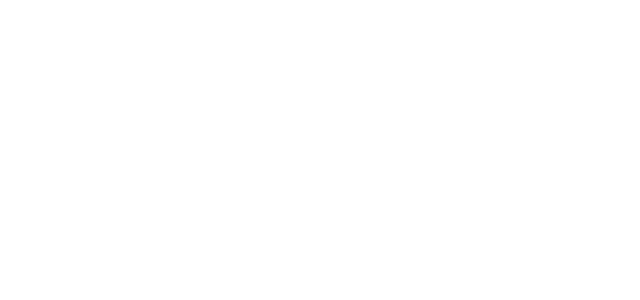
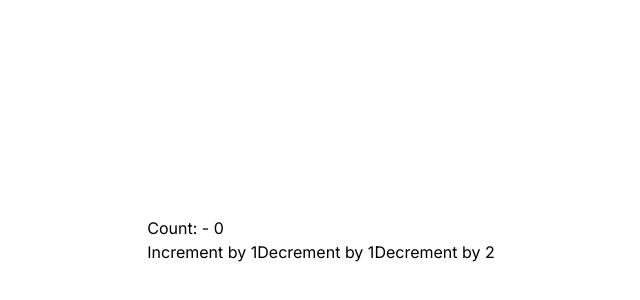
Before and after one commit to Shahriyar-Hosen/Proactive-Muslim, a Next.js app: page / in a window 1280 px wide. Shown: the part 160-460 px from the top of the page, without its empty margins (319-959 px from the left). Built offline with nearby package versions, Linux system fonts and the light colour scheme.

Commit message:
restore done

```diff
--- a/src/app/layout.tsx
+++ b/src/app/layout.tsx
@@ -5,6 +5,7 @@
 import { Inter } from "next/font/google";
 import { FC, PropsWithChildren } from "react";
 
+import { ReduxProviders } from "@/redux/Providers";
 import "./globals.css";
 
 const inter = Inter({ subsets: ["latin"] });
@@ -18,11 +19,11 @@
   <ClerkProvider>
     <html lang="en">
       <body className={inter.className}>
-        {/* <ReduxProviders> */}
-        {children}
-        <Analytics />
-        <SpeedInsights />
-        {/* </ReduxProviders> */}
+        <ReduxProviders>
+          {children}
+          <Analytics />
+          <SpeedInsights />
+        </ReduxProviders>
       </body>
     </html>
   </ClerkProvider>
--- a/src/components/Counter.tsx
+++ b/src/components/Counter.tsx
@@ -1,20 +1,20 @@
 "use client";
 
-// import { decrement, increment, incrementByAmount } from "@/redux/features";
-// import { useAppDispatch, useAppSelector } from "@/redux/hooks";
+import { decrement, increment, incrementByAmount } from "@/redux/features";
+import { useAppDispatch, useAppSelector } from "@/redux/hooks";
 import { FC } from "react";
 
 export const Counter: FC = () => {
-  // const count = useAppSelector((state) => state.counter.value);
-  // const dispatch = useAppDispatch();
+  const count = useAppSelector((state) => state.counter.value);
+  const dispatch = useAppDispatch();
   return (
     <section>
-      {/* <h1>Count: - {count}</h1>
+      <h1>Count: - {count}</h1>
       <button onClick={() => dispatch(increment())}>Increment by 1</button>
       <button onClick={() => dispatch(decrement())}>Decrement by 1</button>
       <button onClick={() => dispatch(incrementByAmount(2))}>
         Decrement by 2
-      </button> */}
+      </button>
     </section>
   );
 };
--- /dev/null
+++ b/src/redux/Providers.tsx
@@ -0,0 +1,9 @@
+"use client";
+
+import { FC, PropsWithChildren } from "react";
+import { Provider } from "react-redux";
+import { store } from "./store";
+
+export const ReduxProviders: FC<PropsWithChildren> = ({ children }) => (
+  <Provider store={store}> {children} </Provider>
+);
--- /dev/null
+++ b/src/redux/features/counter/counterSlices.ts
@@ -0,0 +1,30 @@
+"use client";
+
+import { createSlice } from "@reduxjs/toolkit";
+
+export interface ICounterState {
+  value: number;
+}
+
+const initialState: ICounterState = {
+  value: 0,
+};
+
+export const counterSlice = createSlice({
+  name: "counter",
+  initialState,
+  reducers: {
+    increment: (state) => {
+      state.value += 1;
+    },
+    decrement: (state) => {
+      state.value -= 1;
+    },
+    incrementByAmount: (state, action) => {
+      state.value += action.payload;
+    },
+  },
+});
+
+export const { increment, decrement, incrementByAmount } = counterSlice.actions;
+export const counterReducer = counterSlice.reducer;
--- /dev/null
+++ b/src/redux/features/index.ts
@@ -0,0 +1,3 @@
+"use client";
+
+export * from "./counter/counterSlices";
--- /dev/null
+++ b/src/redux/hooks.ts
@@ -0,0 +1,8 @@
+"use client";
+
+import { TypedUseSelectorHook, useDispatch, useSelector } from "react-redux";
+import type { RootState, AppDispatch } from "./store";
+
+// Use throughout your app instead of plain `useDispatch` and `useSelector`
+export const useAppDispatch = () => useDispatch<AppDispatch>();
+export const useAppSelector: TypedUseSelectorHook<RootState> = useSelector;
--- /dev/null
+++ b/src/redux/store.ts
@@ -0,0 +1,19 @@
+"use client";
+
+import { Action, ThunkAction, configureStore } from "@reduxjs/toolkit";
+import { counterReducer } from "./features";
+
+export const store = configureStore({
+  reducer: {
+    counter: counterReducer,
+  },
+});
+
+export type AppDispatch = typeof store.dispatch;
+export type RootState = ReturnType<typeof store.getState>;
+export type AppThunk<ReturnType = void> = ThunkAction<
+  ReturnType,
+  RootState,
+  unknown,
+  Action<string>
+>;
```
